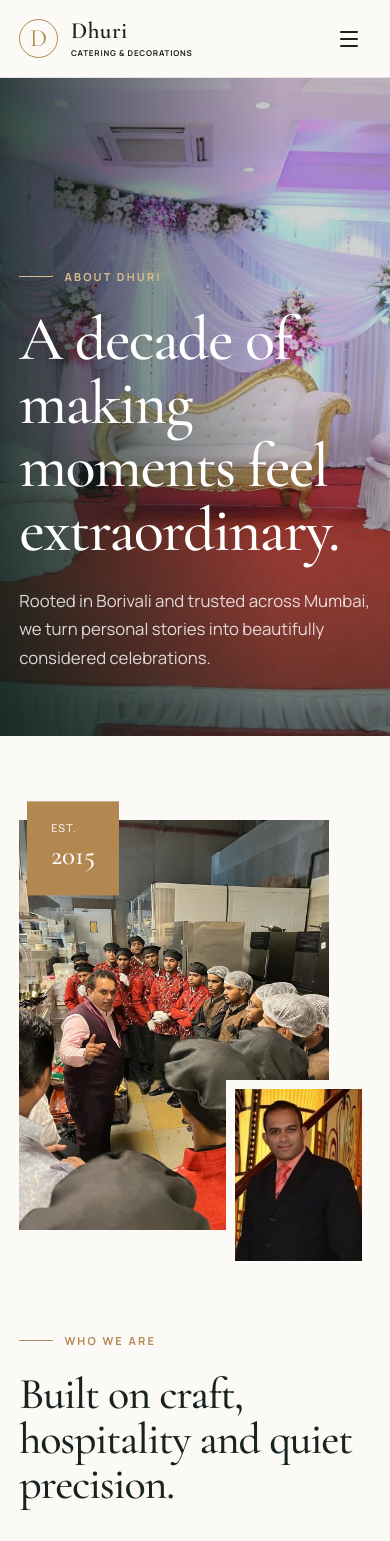
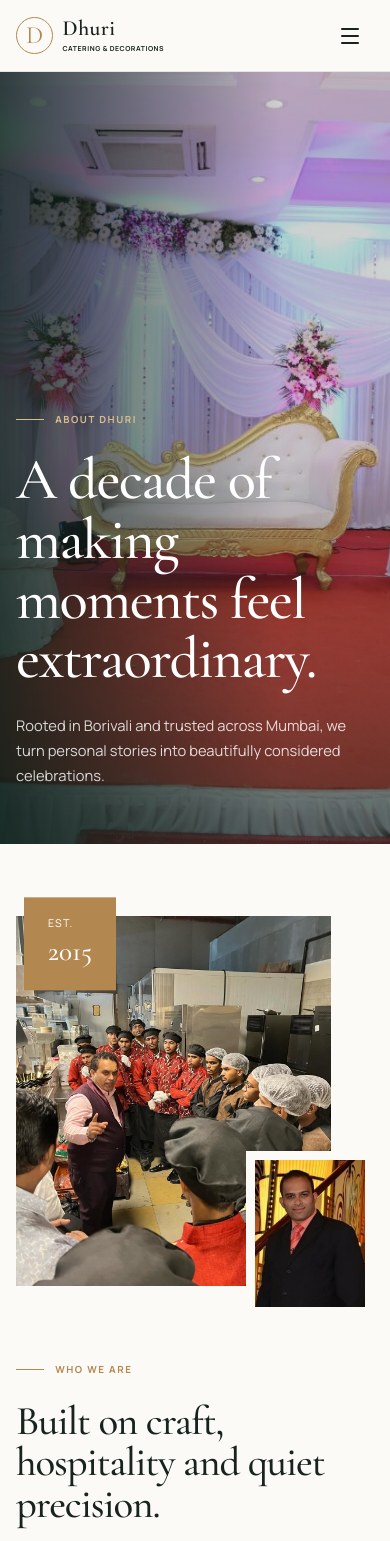
Before and after one commit to sairajdhuri/dhuricatering_events, a Next.js app: page /about in a window 390 px wide. Shown: the top 1541 px of the page. Built offline with nearby package versions, Linux system fonts and the light colour scheme.

Commit message:
iphone responsiveness

```diff
--- a/src/app/globals.css
+++ b/src/app/globals.css
@@ -89,6 +89,8 @@ h2 {
   margin-inline: auto;
   max-width: 1360px;
   padding-inline: clamp(1.25rem, 4vw, 4rem);
+  padding-left: max(clamp(1.25rem, 4vw, 4rem), calc(env(safe-area-inset-left) + 1rem));
+  padding-right: max(clamp(1.25rem, 4vw, 4rem), calc(env(safe-area-inset-right) + 1rem));
   width: 100%;
 }
 
@@ -366,6 +368,8 @@ h2 {
   display: flex;
   flex-direction: column;
   padding: 2.5rem 1.5rem;
+  padding-left: max(1.5rem, calc(env(safe-area-inset-left) + 1rem));
+  padding-right: max(1.5rem, calc(env(safe-area-inset-right) + 1rem));
 }
 
 .mobile-nav nav > a:not(.button) {
@@ -1362,6 +1366,7 @@ h2 {
 .site-footer {
   background: var(--green-deep);
   color: rgba(255, 255, 255, 0.72);
+  padding-bottom: env(safe-area-inset-bottom);
   padding-top: clamp(5rem, 9vw, 8rem);
 }
 
@@ -1602,6 +1607,88 @@ h2 {
   .footer-bottom { flex-direction: column; gap: 0.5rem; }
 }
 
+@media (max-width: 420px) {
+  :root { --header-height: 72px; }
+
+  .shell {
+    padding-inline: 1rem;
+    padding-left: max(1rem, calc(env(safe-area-inset-left) + 0.75rem));
+    padding-right: max(1rem, calc(env(safe-area-inset-right) + 0.75rem));
+  }
+
+  .section { padding-block: 4.5rem; }
+  h2 { font-size: 2.55rem; }
+  .eyebrow { font-size: 0.61rem; letter-spacing: 0.16em; }
+  .eyebrow::before { width: 28px; }
+
+  .brand-mark { gap: 0.6rem; }
+  .brand-mark__monogram { height: 37px; width: 37px; }
+  .brand-mark__words strong { font-size: 1.35rem; }
+  .brand-mark__words small { font-size: 0.43rem; letter-spacing: 0.08em; }
+  .menu-button { height: 48px; width: 48px; }
+
+  .mobile-nav nav {
+    padding: 1.75rem 1rem calc(1.75rem + env(safe-area-inset-bottom));
+    padding-left: max(1rem, calc(env(safe-area-inset-left) + 0.75rem));
+    padding-right: max(1rem, calc(env(safe-area-inset-right) + 0.75rem));
+  }
+  .mobile-nav nav > a:not(.button) { font-size: 2.15rem; padding: 0.55rem 0; }
+
+  .home-hero { min-height: 620px; }
+  .home-hero__content { padding-bottom: 6.8rem; }
+  .home-hero h1 { font-size: clamp(3.2rem, 15.5vw, 3.75rem); }
+  .home-hero__copy { font-size: 0.86rem; line-height: 1.65; }
+  .hero-actions { gap: 1.25rem; margin-top: 1.8rem; }
+  .button { min-height: 52px; padding-inline: 1.35rem; }
+  .scroll-cue { bottom: 1rem; left: max(1rem, calc(env(safe-area-inset-left) + 0.75rem)); }
+
+  .section-heading h2 { margin-bottom: 1.2rem; }
+  .section-heading__copy { font-size: 0.94rem; }
+  .services-section .section-heading,
+  .gallery-section .section-heading { margin-bottom: 2.75rem; }
+
+  .service-card__body { padding: 1.35rem; }
+  .service-card h3 { font-size: 1.75rem; }
+  .signature-grid,
+  .story-grid,
+  .about-standard__grid,
+  .service-detail,
+  .contact-grid,
+  .planning-brief__grid { gap: 3rem; }
+
+  .page-hero { height: auto; min-height: calc(100svh - var(--header-height)); }
+  .page-hero__content { padding-bottom: 3.5rem; }
+  .page-hero h1 { font-size: clamp(3.1rem, 15vw, 3.7rem); overflow-wrap: break-word; }
+  .page-hero__content > p:last-child { font-size: 0.92rem; }
+
+  .story-images { min-height: 400px; }
+  .story-images__main { height: 370px; }
+  .story-images__portrait { height: 165px; width: 128px; }
+  .philosophy-grid { margin-top: 3rem; }
+  .philosophy-grid article { min-height: 230px; }
+
+  .service-detail { margin-bottom: 4.5rem; }
+  .service-detail__content h2 { font-size: 2.55rem; }
+  .occasion-list span { font-size: 1.3rem; }
+
+  .gallery-card__image { height: 350px; }
+  .gallery-card:nth-child(3n) .gallery-card__image { height: 270px; }
+  .gallery-card figcaption { align-items: flex-start; flex-direction: column; gap: 0.15rem; }
+
+  .contact-actions .button { width: 100%; }
+  .contact-card { padding: 1.5rem; }
+  .contact-card > div { gap: 0.9rem; }
+  .contact-card a,
+  .contact-card p { font-size: 1.1rem; }
+
+  .closing-cta { min-height: 520px; }
+  .closing-cta h2 { font-size: 3.15rem; }
+  .closing-cta__content { padding-block: 3rem; }
+
+  .footer-lead h2 { font-size: 3.25rem; }
+  .footer-grid { gap: 2.5rem; padding-block: 3.5rem; }
+}
+
 @media (prefers-reduced-motion: reduce) {
   html { scroll-behavior: auto; }
   *, *::before, *::after { animation-duration: 0.01ms !important; animation-iteration-count: 1 !important; transition-duration: 0.01ms !important; }
```
